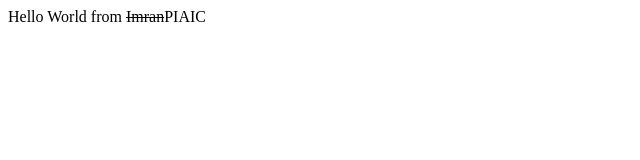
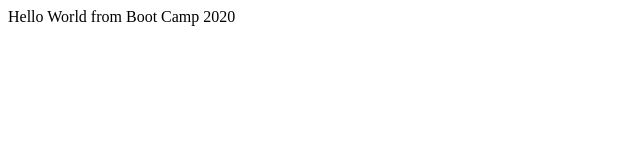
Before and after one commit to imranpiaic/Boot-camp2020, a plain HTML site: page index.html in a window 1280 px wide. Shown: the full height of the page, 0-640 px from the left. Drawn offline with Linux system fonts and the light colour scheme.

Commit message:
Update name index.html

```diff
--- a/index.html
+++ b/index.html
@@ -4,6 +4,6 @@
         <title>Boot Camp First Class</title>
 </head>
 <body>
-    <div>Hello World from <s>Imran</s>PIAIC</div>
+    <div>Hello World from Boot Camp 2020</div>
 </body>
 </html>
```
